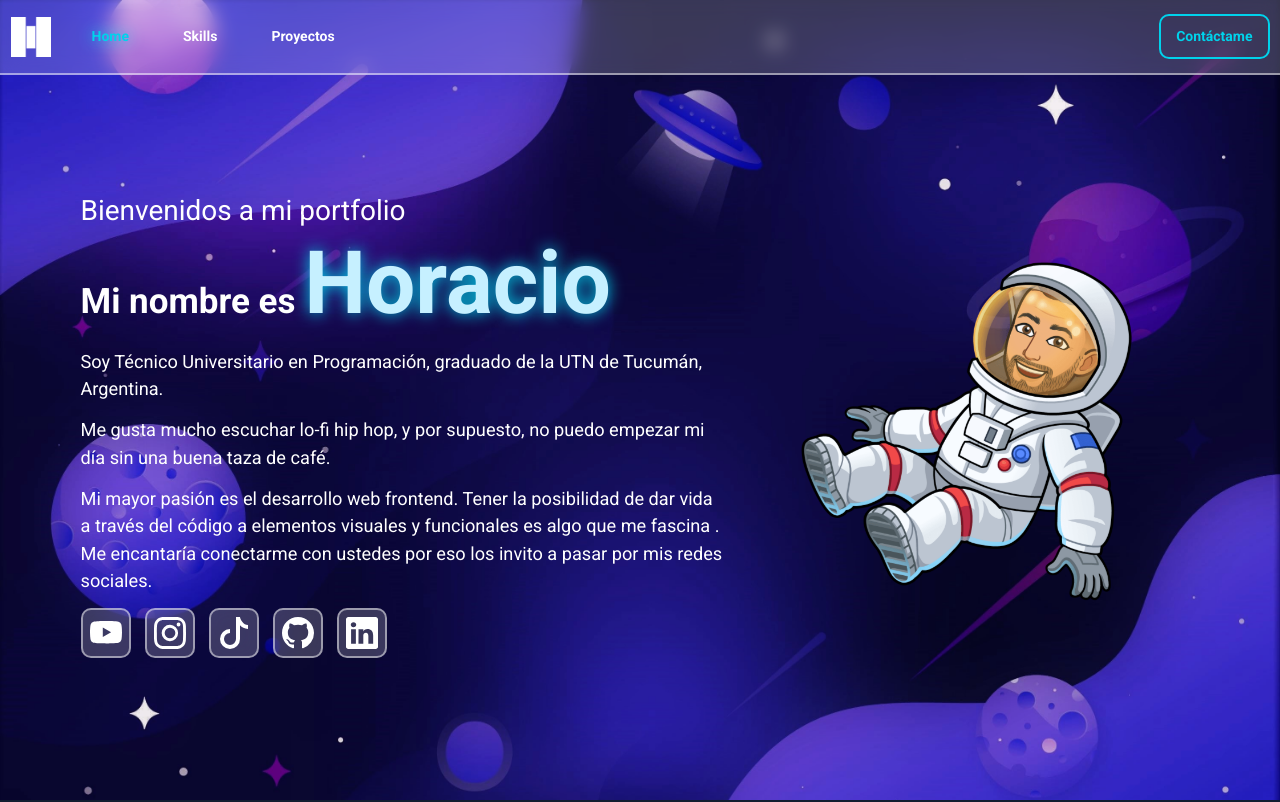
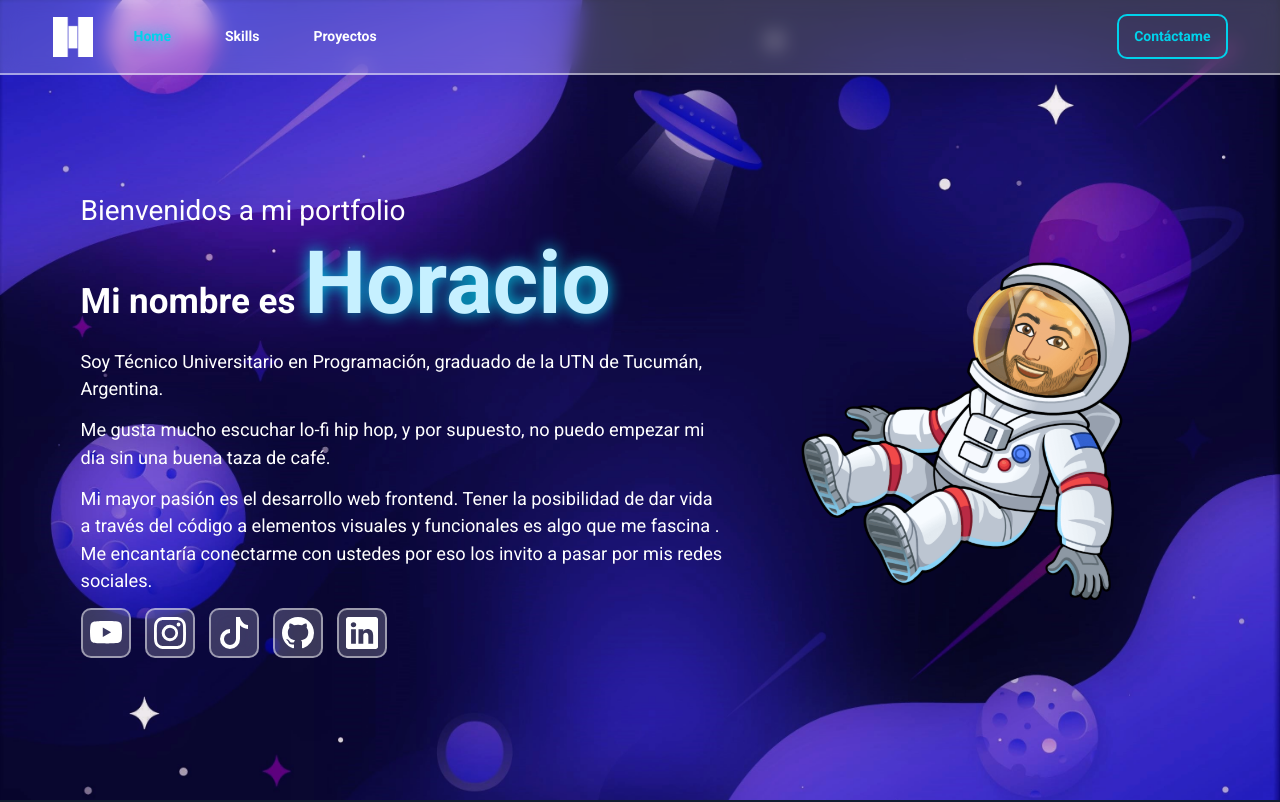
Before and after one commit to NunezHoracio/portfolio, a React (Create React App) app: page / in a window 1280 px wide. Shown: the top 802 px of the page. Built offline with nearby package versions, Linux system fonts and the light colour scheme.

Commit message:
padding en navbar

```diff
--- a/src/components/topNavBar/TopNavBar.jsx
+++ b/src/components/topNavBar/TopNavBar.jsx
@@ -53,7 +53,7 @@ const TopNavBar = () => {
                     </button>
                 </Modal.Footer>
             </Modal>
-            <Navbar expand="lg" fixed='top'>
+            <Navbar expand="lg" fixed='top' className="ps-5 pe-5">
                 <Container fluid>
                     <Navbar.Brand href="#home">
                         <img src={logo} alt="Logo" />
```
